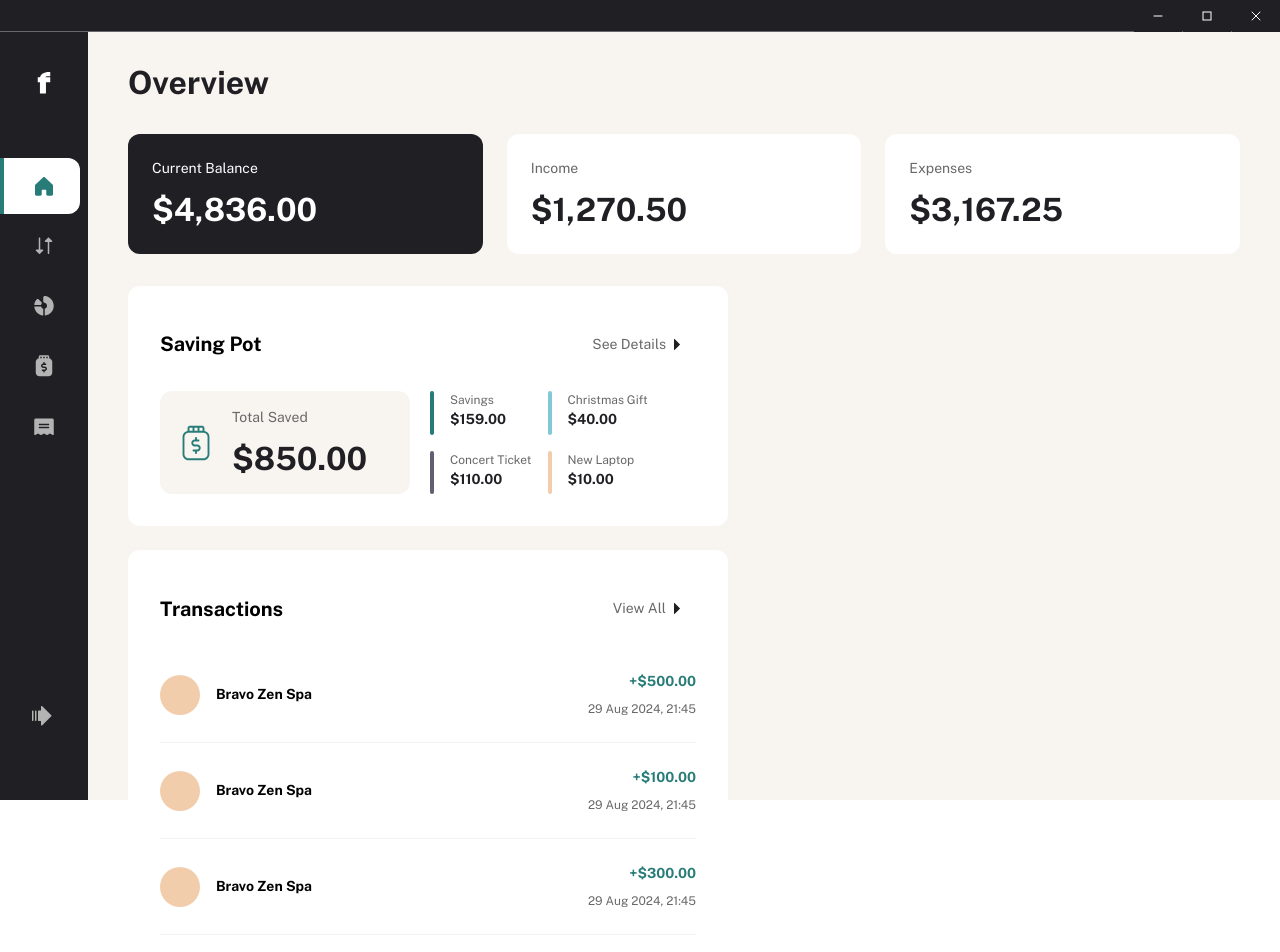
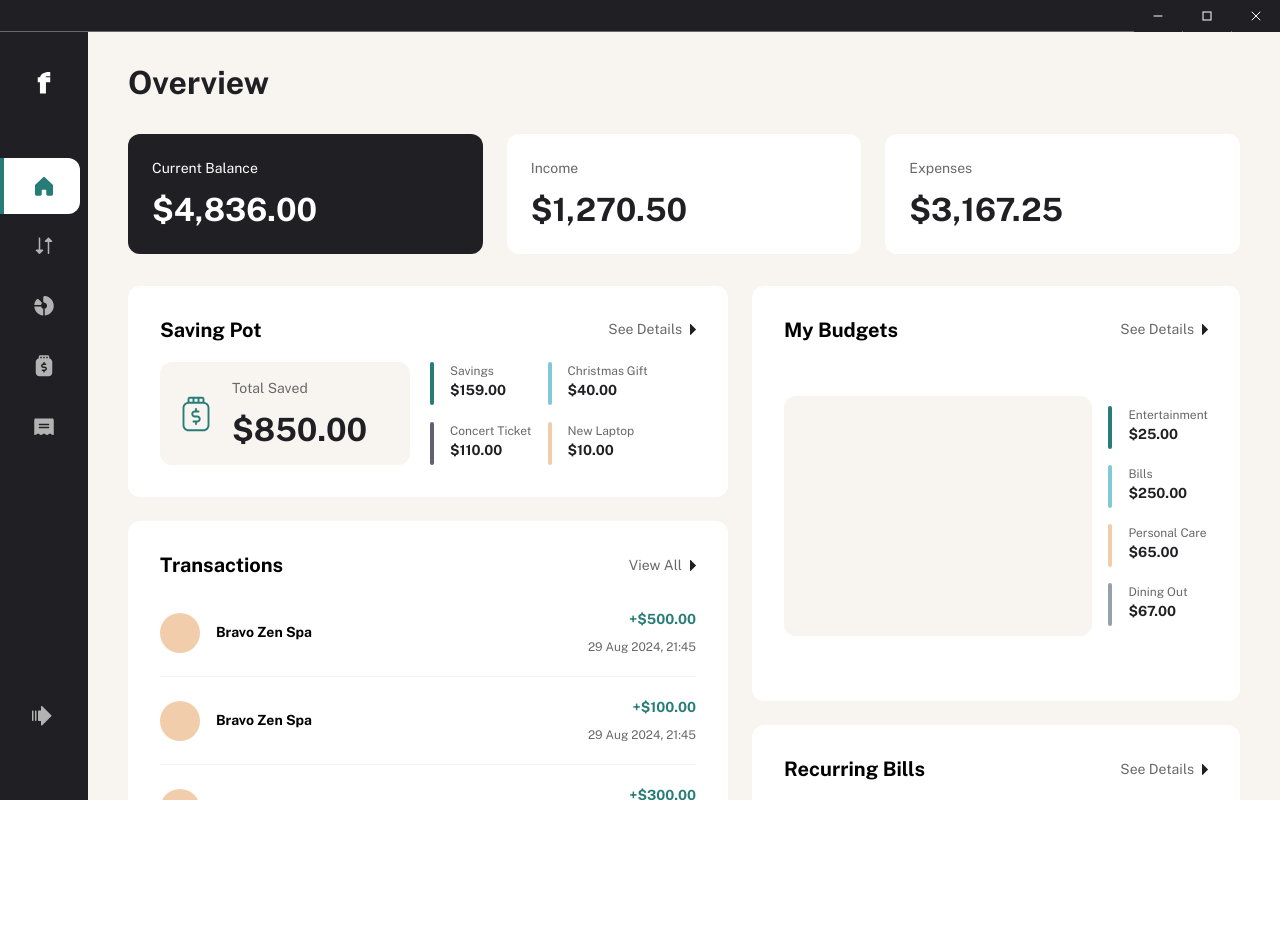
Before and after one commit to nikosetiawanp/personal-finance-app, a React (Vite) app: page /#/overview in a window 1280 px wide. Shown: the top 952 px of the page. After the commit the page ends 800 px from the top, so only its background shows below. Built offline with nearby package versions, Linux system fonts and the light colour scheme.

Commit message:
fix ui bug on OverviewPage

```diff
--- a/src/main/index.ts
+++ b/src/main/index.ts
@@ -6,8 +6,8 @@ import icon from '../../resources/icon.png?asset'
 function createWindow(): void {
   // Create the browser window.
   const mainWindow = new BrowserWindow({
-    width: 800,
-    height: 600,
+    width: 1440,
+    height: 810,
     show: false,
     frame: false,
     autoHideMenuBar: true,
--- a/src/renderer/src/App.tsx
+++ b/src/renderer/src/App.tsx
@@ -12,7 +12,7 @@ function App(): React.JSX.Element {
     <main className="flex bg-beige-100 h-screen">
       <WindowFrame />
       <AppSidebar />
-      <section className="w-full pt-8">
+      <section className="w-full mt-8 overflow-y-auto no-scrollbar">
         <Routes>
           <Route path="/overview" element={<OverviewPage />} />
           <Route path="/transactions" element={<TransactionsPage />} />
--- a/src/renderer/src/components/ui/Button.tsx
+++ b/src/renderer/src/components/ui/Button.tsx
@@ -21,7 +21,8 @@ function Button({ children, variant = 'primary', onClick, className, Icon }: But
           'bg-grey-900 border-grey-900 hover:bg-grey-500 hover:border-grey-500 text-white font-bold',
         variant === 'secondary' &&
           'bg-beige-100 border-beige-100 text-grey-900 hover:bg-white hover:border-grey-500 font-bold',
-        variant === 'tertiary' && 'bg-transparent border-none text-grey-500 hover:text-grey-900',
+        variant === 'tertiary' &&
+          'px-0 py-0 bg-transparent border-none text-grey-500 hover:text-grey-900',
         variant === 'destructive' && 'bg-red bogder-red text-white font-bold hover:opacity-80',
         className
       )}
--- a/src/renderer/src/components/ui/PageLayout.tsx
+++ b/src/renderer/src/components/ui/PageLayout.tsx
@@ -1,5 +1,5 @@
 function PageLayout({ children }) {
-  return <section className="flex flex-col gap-8 py-8 px-10 overflow-scroll">{children}</section>
+  return <section className="flex flex-col gap-8 py-8 px-10 w-full">{children}</section>
 }
 
 export { PageLayout }
--- a/src/renderer/src/pages/OverviewPage.tsx
+++ b/src/renderer/src/pages/OverviewPage.tsx
@@ -13,13 +13,14 @@ import { getColorClass } from '@renderer/utils/getColorClass'
 import { Profile } from '@renderer/components/Profile'
 import { Divider } from '@renderer/components/Divider'
 import { Amount } from '@renderer/components/Amount'
+import { Link } from 'react-router-dom'
 
 function OverviewPage() {
   return (
     <PageLayout>
       <PageTitle>Overview</PageTitle>
       {/* Overview */}
-      <section className="flex gap-6">
+      <section className="flex gap-6 w-full">
         <SummaryCard variant={'primary'} title={'Current Balance'} amount={4836} />
         <SummaryCard variant={'secondary'} title={'Income'} amount={1270.5} />
         <SummaryCard variant={'secondary'} title={'Expenses'} amount={3167.25} />
@@ -34,7 +35,10 @@ function OverviewPage() {
         </div>
 
         {/* Right */}
-        <div className="min-w-[430px]"></div>
+        <div className="flex flex-col gap-6 w-full">
+          <BudgetsSummary />
+          <RecurringBillsSummary />
+        </div>
       </section>
     </PageLayout>
   )
@@ -79,13 +83,25 @@ function SummaryCard({
   )
 }
 
-function SummaryHeader({ title, buttonLabel }) {
+function SummaryHeader({ title, buttonLabel, path }) {
   return (
     <div className="flex justify-between items-center">
       <span className="text-preset-2">{title}</span>
       <Button variant="tertiary" Icon={IconCaretRight}>
-        {buttonLabel}
+        <Link to={path}>{buttonLabel}</Link>
       </Button>
+    </div>
+  )
+}
+
+function MicroSummary({ name, amount, color }) {
+  return (
+    <div className="flex gap-4 h-[43px]">
+      <div className={clsx('w-1 h-auto rounded-full', getColorClass(color))}></div>
+      <div className="flex flex-col">
+        <span className="text-preset-5 text-grey-500">{name}</span>
+        <Amount size="sm" value={amount} decimals={0} />
+      </div>
     </div>
   )
 }
@@ -114,8 +130,8 @@ function SavingPotSummary() {
     }
   ]
   return (
-    <Paper className="gap-5">
-      <SummaryHeader title="Saving Pot" buttonLabel="See Details" />
+    <Paper className="gap-5 max-h-[220px]">
+      <SummaryHeader title="Saving Pot" buttonLabel="See Details" path="/pots" />
       {/* Content */}
       <div className="flex gap-5">
         {/* Total Saved */}
@@ -128,14 +144,8 @@ function SavingPotSummary() {
         </div>
         {/* Pots */}
         <div className="grid grid-cols-2 grid-rows-2 gap-4">
-          {pots.map((pot) => (
-            <div className="flex gap-4">
-              <div className={clsx('min-w-1 h-full rounded-full', getColorClass(pot.color))}></div>
-              <div className="flex flex-col">
-                <span className="text-preset-5 text-grey-500">{pot.name}</span>
-                <Amount size="sm" value={pot.amount} decimals={0} />
-              </div>
-            </div>
+          {pots.map((pot, index) => (
+            <MicroSummary key={index} name={pot.name} amount={pot.amount} color={pot.color} />
           ))}
         </div>
       </div>
@@ -146,12 +156,12 @@ function SavingPotSummary() {
 function TransactionsSummary() {
   return (
     <Paper className="gap-8">
-      <SummaryHeader title="Transactions" buttonLabel="View All" />
+      <SummaryHeader title="Transactions" buttonLabel="View All" path="/transactions" />
       <div className="flex flex-col gap-5">
         {[500, 100, 300, 900, 25].map((transaction, index) => {
           return (
             <>
-              <div key={index} className="flex justify-between py-1">
+              <div key={index} className="flex justify-between">
                 <Profile name="Bravo Zen Spa" />
                 <div className="flex flex-col items-end gap-2">
                   <Amount value={transaction} highlight showPlus />
@@ -167,4 +177,86 @@ function TransactionsSummary() {
   )
 }
 
+function BudgetsSummary() {
+  const budgets = [
+    {
+      name: 'Entertainment',
+      amount: 25,
+      color: 'green'
+    },
+    {
+      name: 'Bills',
+      amount: 250,
+      color: 'cyan'
+    },
+    {
+      name: 'Personal Care',
+      amount: 65,
+      color: 'yellow'
+    },
+    {
+      name: 'Dining Out',
+      amount: 67,
+      color: 'navyGray'
+    }
+  ]
+  return (
+    <Paper className="gap-5 h-full">
+      <SummaryHeader title="My Budgets" buttonLabel="See Details" path="/budgets" />
+      <div className="flex items-center gap-4 h-full">
+        {/* Chart */}
+        <div className="w-full min-h-[240px] bg-beige-100 rounded-xl"></div>
+        <div className="flex flex-col gap-4">
+          {budgets.map((budget, index) => {
+            return (
+              <MicroSummary
+                key={index}
+                name={budget.name}
+                amount={budget.amount}
+                color={budget.color}
+              />
+            )
+          })}
+        </div>
+      </div>
+    </Paper>
+  )
+}
+
+function RecurringBillsSummary() {
+  const bills = [
+    {
+      name: 'Paid Bills',
+      amount: 190,
+      color: 'green'
+    },
+    {
+      name: 'Total Upcoming',
+      amount: 194.98,
+      color: 'yellow'
+    },
+    {
+      name: 'Due Soon',
+      amount: 59.98,
+      color: 'cyan'
+    }
+  ]
+  return (
+    <Paper className="gap-5">
+      <SummaryHeader title="Recurring Bills" buttonLabel="See Details" path="recurring-bills" />
+      <div className="flex flex-col w-full gap-3">
+        {bills.map((bill, index) => {
+          return (
+            <div key={index} className={clsx('rounded-lg pl-1', getColorClass(bill.color))}>
+              <div className="flex justify-between items-center left-2 top-0 bg-beige-100 rounded-lg px-4 py-5">
+                <span className="text-preset-4 text-grey-500">{bill.name}</span>
+                <Amount value={bill.amount} />
+              </div>
+            </div>
+          )
+        })}
+      </div>
+    </Paper>
+  )
+}
 export { OverviewPage }
```
